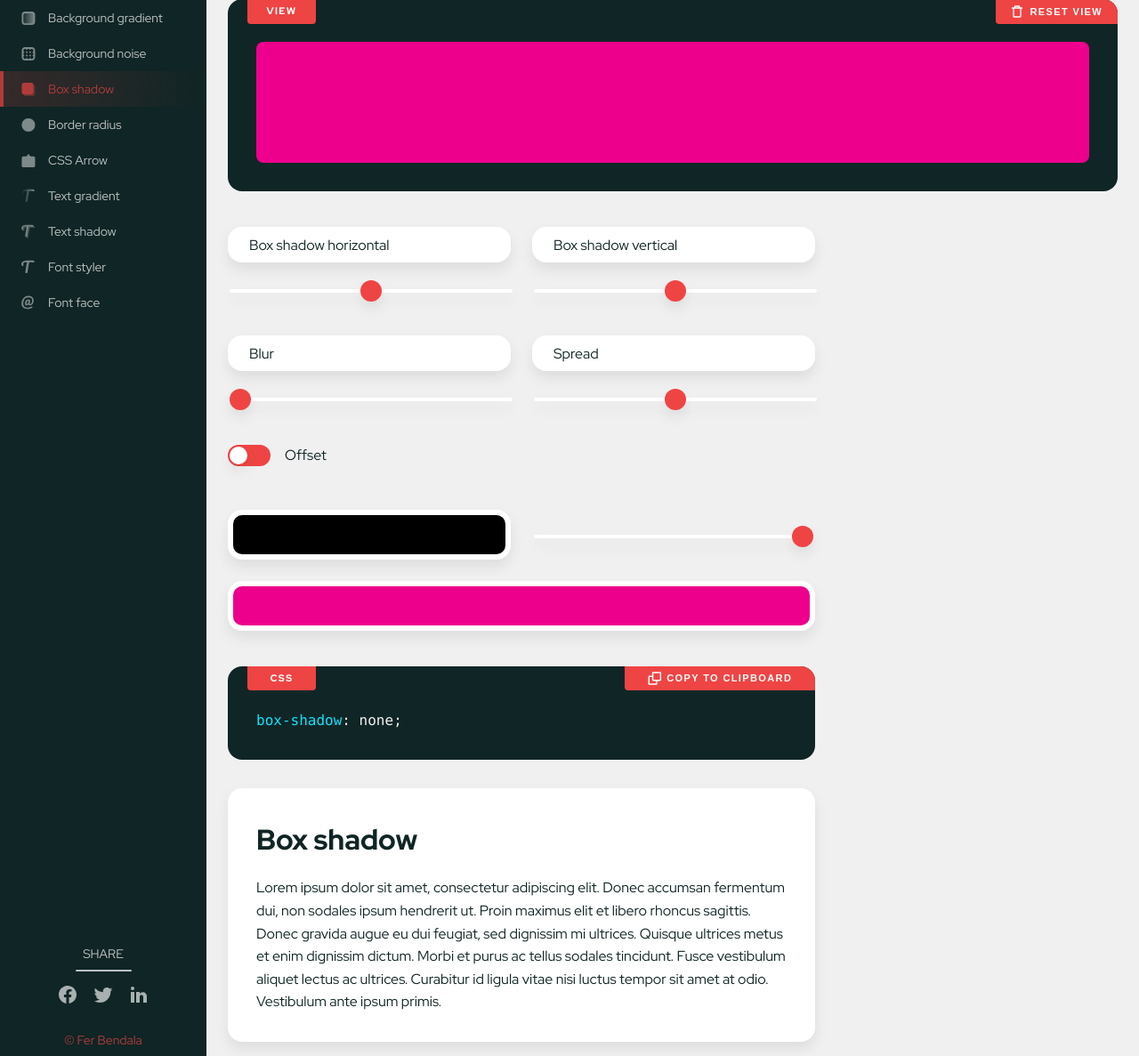
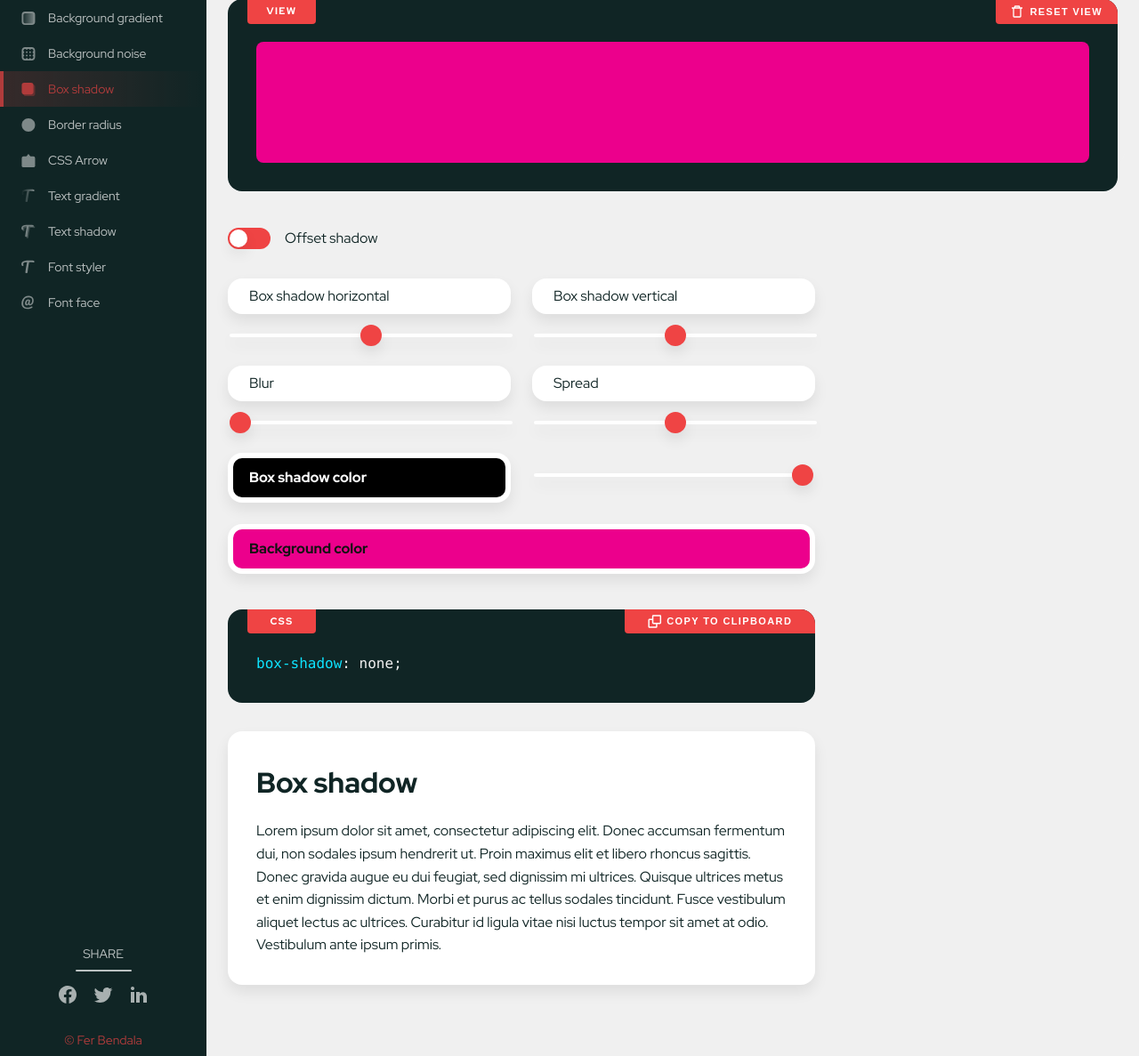
Before and after one commit to FerBendala/gimmecss, a Flask app: page /box-shadow/ in a window 1280 px wide. Shown: the part 185-1372 px from the top of the page at 89% size. Run offline with Flask 2, Linux system fonts and the light colour scheme.

Commit message:
reorder labels

```diff
--- a/static/css/style.css
+++ b/static/css/style.css
@@ -188,7 +188,19 @@ body input[type=number]:hover:not(:disabled),
 body input[type=number]:focus:not(:disabled) {
   box-shadow: 0px 8px 16px rgba(0, 0, 0, 0.08), 0px 8px 16px rgba(0, 0, 0, 0.08), 0px 8px 16px rgba(0, 0, 0, 0.08);
 }
-body input[type=color] {
+body .input-color {
+  position: relative;
+  display: block;
+  height: 3.5em;
+}
+body .input-color__text {
+  position: absolute;
+  top: 50%;
+  left: 1.5em;
+  transform: translateY(-50%);
+  font-weight: 600;
+}
+body .input-color input[type=color] {
   width: 100%;
   height: 3.5em;
   padding: 0;
@@ -201,10 +213,10 @@ body input[type=color] {
   cursor: pointer;
   transition: box-shadow 0.4s ease-out;
 }
-body input[type=color]:hover:not(:disabled), body input[type=color]:focus:not(:disabled) {
+body .input-color input[type=color]:hover:not(:disabled), body .input-color input[type=color]:focus:not(:disabled) {
   box-shadow: 0px 8px 16px rgba(0, 0, 0, 0.08), 0px 8px 16px rgba(0, 0, 0, 0.08), 0px 8px 16px rgba(0, 0, 0, 0.08);
 }
-body input[type=color]::-webkit-color-swatch {
+body .input-color input[type=color]::-webkit-color-swatch {
   width: 100%;
   height: 3.5em;
   margin-top: -1em;
@@ -294,7 +306,7 @@ body .switch__text {
   margin-left: 1em;
 }
 body .switch__text:before {
-  content: "Offset";
+  content: "Offset shadow";
 }
 body .radio__group {
   display: grid;
@@ -1182,11 +1194,17 @@ body .content {
   grid-column-start: 1;
   grid-column-end: 3;
 }
-.tools-options__settings--background-noise input[type=number], .tools-options__settings--box-shadow input[type=number] {
-  margin-bottom: 1em;
+.tools-options__settings--background-noise {
+  display: grid;
+  grid-template-columns: repeat(2, minmax(0, 1fr));
+  grid-gap: 1.5em;
 }
-.tools-options__settings--background-noise input[type=range], .tools-options__settings--box-shadow input[type=range] {
-  margin-bottom: 1.5em;
+.tools-options__settings--background-noise .input-color {
+  grid-column-start: 1;
+  grid-column-end: 3;
+}
+.tools-options__settings--background-noise input[type=number] {
+  margin-bottom: 0.5em;
 }
 .tools-options__settings--box-shadow {
   display: grid;
@@ -1194,12 +1212,15 @@ body .content {
   grid-gap: 1.5em;
 }
 .tools-options__settings--box-shadow .background-color,
-.tools-options__settings--box-shadow .switch {
+.tools-options__settings--box-shadow .switch,
+.tools-options__settings--box-shadow label[for=background-color] {
   grid-column-start: 1;
   grid-column-end: 3;
 }
+.tools-options__settings--box-shadow input[type=number],
+.tools-options__settings--box-shadow input[type=range],
 .tools-options__settings--box-shadow .switch {
-  margin-bottom: 1.5em;
+  margin-bottom: 0.5em;
 }
 .tools-options__settings--box-shadow .opacity {
   display: -webkit-box;
@@ -1207,11 +1228,11 @@ body .content {
   display: -moz-flex;
   display: -ms-flexbox;
   display: flex;
-  -webkit-box-align: end;
-  -ms-flex-align: end;
-  -webkit-align-items: flex-end;
-  -moz-align-items: flex-end;
-  align-items: flex-end;
+  -webkit-box-align: center;
+  -ms-flex-align: center;
+  -webkit-align-items: center;
+  -moz-align-items: center;
+  align-items: center;
   height: 3.5em;
 }
 .tools-options__settings--border-radius {
--- a/static/js/components/border-radius.js
+++ b/static/js/components/border-radius.js
@@ -10,7 +10,7 @@ $(function () {
     var bBLeft = 0;           // => Border bottom left radius
     var bWidth = 0;           // => Border width
     var bStyle = "";          // => Border style
-    var bColor = "";          // => Border color
+    var bColor = "#ab1766";   // => Border color
     var bgColor = "";         // => Background color
 
 
@@ -224,6 +224,7 @@ $(function () {
 
     /////////////////////////
     // Border color
+    $('#border-radius-results').css('borderColor', bColor);
     $('#border-color').on('input propertychange', function () {
         bColor = $(this).val();
         $('#border-radius-results').css('borderColor', bColor);
--- a/static/js/functions.js
+++ b/static/js/functions.js
@@ -25,3 +25,51 @@ function hexToRgbA(hex) {
     }
     throw new Error('Bad Hex');
 }
+
+// Get complementary color
+function getComplementaryColor(hex, bw) {
+    if (hex.indexOf('#') === 0) {
+        hex = hex.slice(1);
+    }
+    // convert 3-digit hex to 6-digits.
+    if (hex.length === 3) {
+        hex = hex[0] + hex[0] + hex[1] + hex[1] + hex[2] + hex[2];
+    }
+    if (hex.length !== 6) {
+        throw new Error('Invalid HEX color.');
+    }
+    var r = parseInt(hex.slice(0, 2), 16),
+        g = parseInt(hex.slice(2, 4), 16),
+        b = parseInt(hex.slice(4, 6), 16);
+    if (bw) {
+        return (r * 0.299 + g * 0.587 + b * 0.114) > 186
+            ? '#000000'
+            : '#FFFFFF';
+    }
+    // invert color components
+    r = (255 - r).toString(16);
+    g = (255 - g).toString(16);
+    b = (255 - b).toString(16);
+    // pad each with zeros and return
+    // return "#" + padZero(r) + padZero(g) + padZero(b);
+    return "#" + padZero(r) + padZero(r) + padZero(r);
+};
+function padZero(str, len) {
+    len = len || 2;
+    var zeros = new Array(len).join('0');
+    return (zeros + str).slice(-len);
+}
+
+// Make complementary color to input type color label
+var input = document.getElementsByTagName('input');
+for (var i = 0; i < input.length; i++) {
+    if (input[i].type == 'color') {
+        // On load page
+        input[i].previousElementSibling.style.color = getComplementaryColor(input[i].value);
+
+        // On changes
+        input[i].addEventListener('input', (i) => {
+            i.target.previousElementSibling.style.color = getComplementaryColor(i.target.value);
+        });
+    }
+}
--- a/templates/box-shadow.html
+++ b/templates/box-shadow.html
@@ -23,6 +23,17 @@
             <section class="tools-options">
                 <!-- Settings -->
                 <div class="tools-options__settings tools-options__settings--{{ active_page }}">
+                    <!-- box-shadow-position -->
+                    <div class="switch">
+                        <!-- Checkbox -->
+                        <input type="checkbox" class="switch__checkbox" id="box-shadow-position">
+
+                        <!-- Button -->
+                        <label for="box-shadow-position" class="switch__label"></label>
+
+                        <!-- Text -->
+                        <span class="switch__text"></span>
+                    </div>
                     <!-- box-shadow-horizontal -->
                     <div>
                         <input type="number" aria-label="box-shadow-horizontal" aria-describedby="box-shadow-horizontal-description" min="-200" max="200" placeholder="Box shadow horizontal">
@@ -43,26 +54,21 @@
                         <input type="number" aria-label="box-shadow-spread" aria-describedby="box-shadow-spread-description" min="-200" max="200" placeholder="Spread">
                         <input type="range" class="custom-range w-100" id="box-shadow-spread" min="-200" max="200" value="0">
                     </div>
-                    <!-- box-shadow-position -->
-                    <div class="switch">
-                        <!-- Checkbox -->
-                        <input type="checkbox" class="switch__checkbox" id="box-shadow-position">
-
-                        <!-- Button -->
-                        <label for="box-shadow-position" class="switch__label"></label>
-
-                        <!-- Text -->
-                        <span class="switch__text"></span>
-                    </div>
                     <!-- box-shadow-color -->
-                    <input type="color" id="box-shadow-color" aria-label="box-shadow-color" aria-describedby="box-shadow-color-description">
+                    <label for="box-shadow-color" class="input-color">
+                        <span class="input-color__text">Box shadow color</span>
+                        <input type="color" id="box-shadow-color" name="box-shadow-color" aria-describedby="box-shadow-color-description">
+                    </label>
                     <!-- box-shadow-opacity -->
                     <div class="opacity">
                         <input type="hidden" aria-label="box-shadow-opacity" aria-describedby="box-shadow-opacity-description" min="0" max="1" step="0.01" placeholder="Opacity">
                         <input type="range" class="custom-range w-100" id="box-shadow-opacity" min="0" max="1" value="1" step="0.01">
                     </div>
                     <!-- background-color -->
-                    <input type="color" id="background-color" aria-label="background-color" aria-describedby="background-color-description" class="background-color" value="#EC008C">
+                    <label for="background-color" class="input-color">
+                        <span class="input-color__text">Background color</span>
+                        <input type="color" id="background-color" name="background-color" aria-describedby="background-color-description" class="background-color" value="#ec008c">
+                    </label>
                 </div>
 
                 <!-- Code result -->
```
Also changed, not shown: other parts of static/css/style.css (+26 -13 lines), static/scss/components/_generic.scss (+20 -2 lines), static/scss/components/_tools.scss (+36 -22 lines), templates/background-noise.html (+12 -5 lines), templates/border-radius.html (+8 -2 lines), templates/css-arrow.html (+10 -3 lines), templates/font-styler.html (+8 -2 lines), templates/text-shadow.html (+9 -3 lines), 1 other file.
